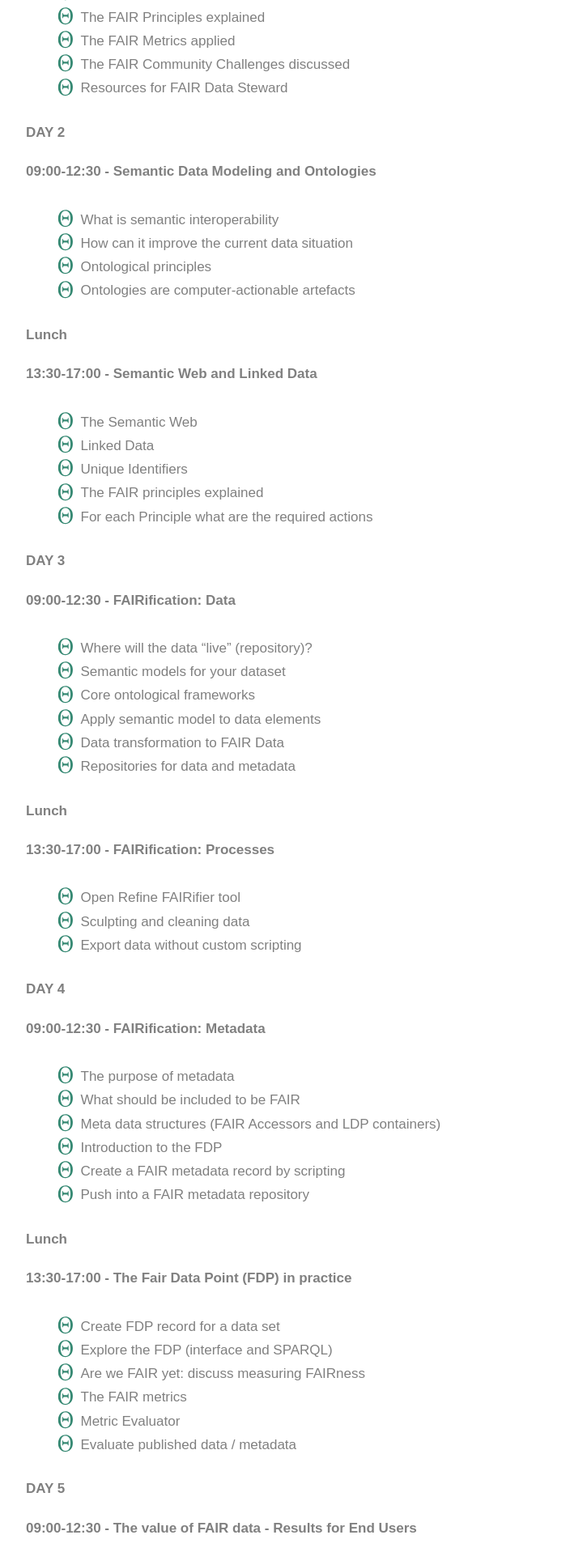
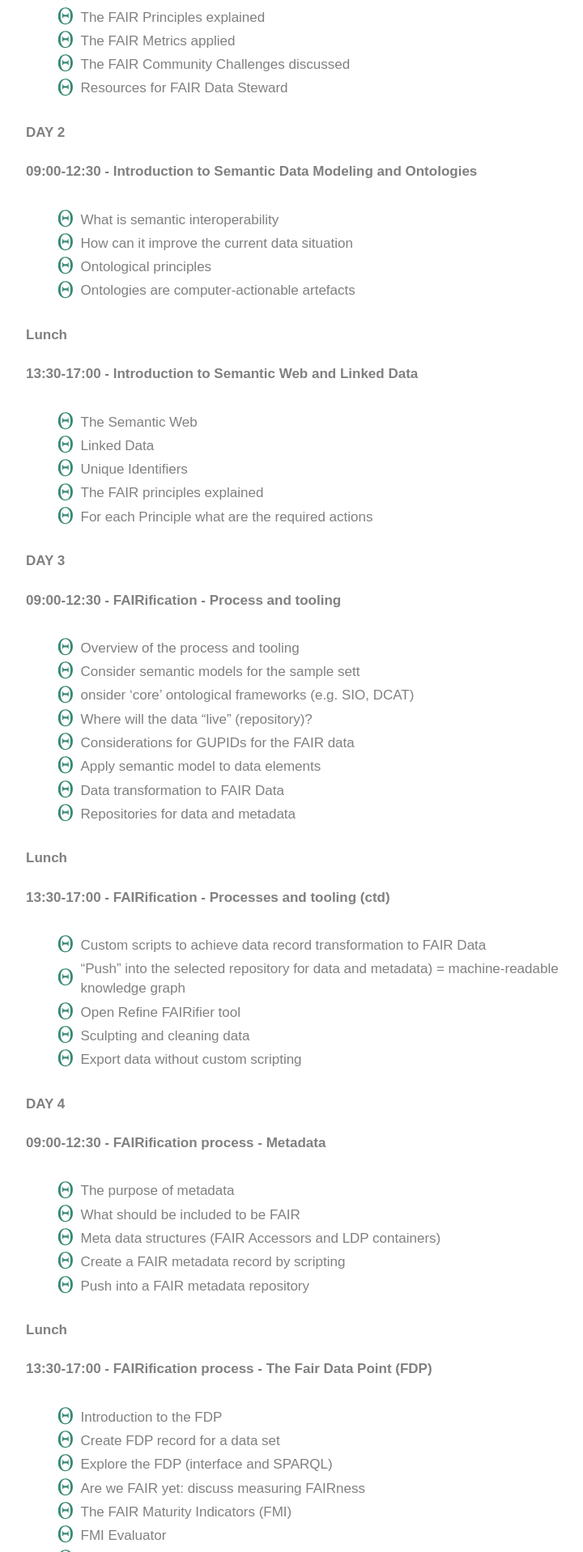
Before and after one commit to Sync-Development/Phortos, a PHP site: page /Fair-management in a window 1280 px wide. Shown: the part 2122-4039 px from the top of the page at 81% size, without its empty margins (68-788 px from the left). Run offline with PHP 8.4, Linux system fonts and the light colour scheme; some libraries are stand-ins or nearby versions; some web fonts are replaced.

Commit message:
Management text aangepast

```diff
--- a/Fair-management.php
+++ b/Fair-management.php
@@ -243,7 +243,7 @@ function filterFunction() {
 
                           <p style="text-align: left;"><b>DAY 2</b><br><br>
 
-                              <b>09:00-12:30 - Semantic Data Modeling and Ontologies</b>
+                              <b>09:00-12:30 - Introduction to Semantic Data Modeling and Ontologies</b>
                           </p><br>
 
                           <ul class="Ontology-list" style="color: gray; font-family: 'Tauri', sans-serif; font-size: 17px; text-align: left">
@@ -260,7 +260,7 @@ function filterFunction() {
                           <p style="text-align: left;">
                              <b>Lunch</b><br><br>
 
-                              <b>13:30-17:00 - Semantic Web and Linked Data</b>
+                              <b>13:30-17:00 - Introduction to Semantic Web and Linked Data</b>
                           </p><br>
 
                           <ul class="Ontology-list" style="color: gray; font-family: 'Tauri', sans-serif; font-size: 17px; text-align: left">
@@ -278,15 +278,19 @@ function filterFunction() {
 
                            <p style="text-align: left;"><b>DAY 3</b><br><br>
 
-                              <b>09:00-12:30 - FAIRification: Data</b>
+                              <b>09:00-12:30 - FAIRification - Process and tooling</b>
                           </p><br>
 
                           <ul class="Ontology-list" style="color: gray; font-family: 'Tauri', sans-serif; font-size: 17px; text-align: left">
+                              <li>Overview of the process and tooling</li>
+
+                              <li>Consider semantic models for the sample sett</li>
+
+                              <li>onsider ‘core’ ontological frameworks (e.g. SIO, DCAT)</li>
+
                               <li>Where will the data “live” (repository)?</li>
 
-                              <li>Semantic models for your dataset</li>
-
-                              <li>Core ontological frameworks</li>
+                              <li>Considerations for GUPIDs for the FAIR data</li>
 
                               <li>Apply semantic model to data elements</li>
 
@@ -299,10 +303,14 @@ function filterFunction() {
                           <p style="text-align: left;">
                              <b>Lunch</b><br><br>
 
-                              <b>13:30-17:00 - FAIRification: Processes</b>
+                              <b>13:30-17:00 - FAIRification - Processes and tooling (ctd)</b>
                           </p><br>
 
                           <ul class="Ontology-list" style="color: gray; font-family: 'Tauri', sans-serif; font-size: 17px; text-align: left">
+                              <li>Custom scripts to achieve data record transformation to FAIR Data</li>
+
+                              <li>“Push” into the selected repository for data and metadata) = machine-readable knowledge graph</li>
+
                               <li>Open Refine FAIRifier tool</li>
 
                               <li>Sculpting and cleaning data</li>
@@ -313,7 +321,7 @@ function filterFunction() {
 
                           <p style="text-align: left;"><b>DAY 4</b><br><br>
 
-                              <b>09:00-12:30 - FAIRification: Metadata</b>
+                              <b>09:00-12:30 - FAIRification process - Metadata</b>
                           </p><br>
 
                           <ul class="Ontology-list" style="color: gray; font-family: 'Tauri', sans-serif; font-size: 17px; text-align: left">
@@ -322,8 +330,6 @@ function filterFunction() {
                               <li>What should be included to be FAIR</li>
 
                               <li>Meta data structures (FAIR Accessors and LDP containers)</li>
-
-                              <li>Introduction to the FDP</li>
 
                               <li>Create a FAIR metadata record by scripting</li>
 
@@ -334,19 +340,21 @@ function filterFunction() {
                           <p style="text-align: left;">
                              <b>Lunch</b><br><br>
 
-                              <b>13:30-17:00 - The Fair Data Point (FDP) in practice</b>
+                              <b>13:30-17:00 - FAIRification process - The Fair Data Point (FDP)</b>
                           </p><br>
 
                           <ul class="Ontology-list" style="color: gray; font-family: 'Tauri', sans-serif; font-size: 17px; text-align: left">
+                              <li>Introduction to the FDP</li>
+
                               <li>Create FDP record for a data set</li>
 
                               <li>Explore the FDP (interface and SPARQL)</li>
 
                               <li>Are we FAIR yet: discuss measuring FAIRness</li>
 
-                              <li>The FAIR metrics</li>
+                              <li>The FAIR Maturity Indicators (FMI)</li>
 
-                              <li>Metric Evaluator</li>
+                              <li>FMI Evaluator</li>
 
                               <li>Evaluate published data / metadata </li>
                             </ul>
@@ -414,7 +422,7 @@ function filterFunction() {
                          <br>
 
                          <p  style="text-align: left;">
-                         <a href="https://www.eventbrite.com/e/fair-data-stewardship-supporting-fair-data-interoperability-tickets-53508818316">San Diego: Feb 11-15, 2019</a></p>
+                         <a href="https://www.eventbrite.com/e/fair-data-stewardship-supporting-fair-data-interoperability-tickets-55648291538" target="_blank"> San Diego: May: 28-31, 2019</a></p>
                    </div>
               </div>
           </div>
```
